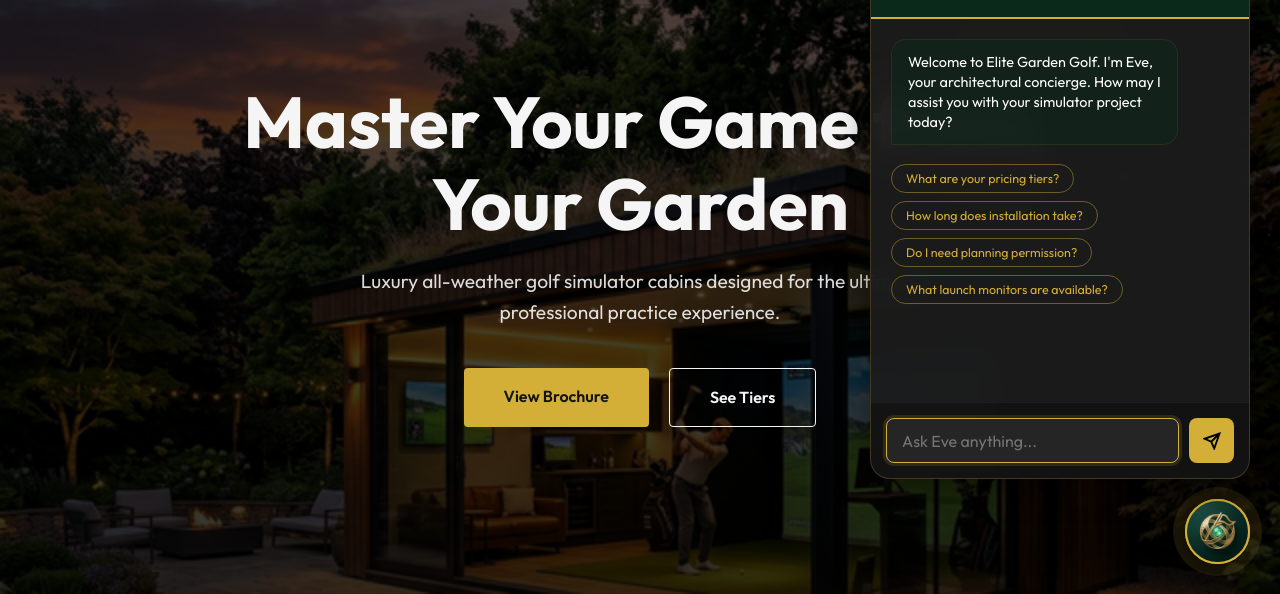
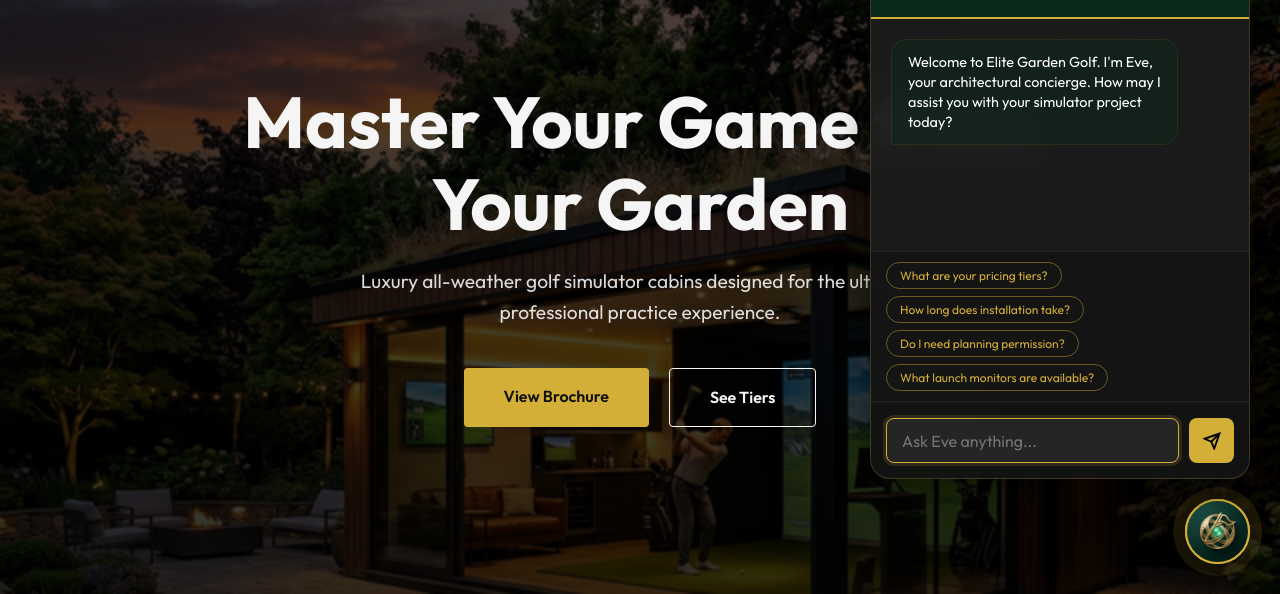
Before and after one commit to imyporter2003/elite-garden-golf, a website: page index.html in a window 1280 px wide. Both pictures are taken after a click on the element 1217 px from the left and 737 px from the top of the page. Shown: the part 206-800 px from the top of the page. Drawn offline with Linux system fonts and the light colour scheme.

Commit message:
Persistent FAQ chip tray in Eve chatbot

```diff
--- a/chatbot.css
+++ b/chatbot.css
@@ -277,12 +277,17 @@
     }
 }
 
-/* FAQ Quick-Reply Chips */
-.aria-faq-chips {
+/* FAQ Persistent Suggestion Tray */
+.aria-suggestions {
     display: flex;
     flex-wrap: wrap;
-    gap: 8px;
-    padding: 4px 0 8px 0;
+    gap: 7px;
+    padding: 10px 15px;
+    border-top: 1px solid rgba(255, 255, 255, 0.05);
+    border-bottom: 1px solid rgba(255, 255, 255, 0.05);
+    background: rgba(18, 18, 18, 0.6);
+    overflow-x: auto;
+    -webkit-overflow-scrolling: touch;
 }
 
 .aria-faq-chip {
@@ -292,10 +297,11 @@
     color: var(--aria-gold);
     cursor: pointer;
     font-family: 'Outfit', sans-serif;
-    font-size: 0.78rem;
-    padding: 6px 14px;
+    font-size: 0.75rem;
+    padding: 5px 13px;
     transition: background 0.2s ease, border-color 0.2s ease;
     white-space: nowrap;
+    flex-shrink: 0;
 }
 
 .aria-faq-chip:hover {
--- a/chatbot.js
+++ b/chatbot.js
@@ -28,7 +28,10 @@ class AriaChatbot {
     constructor() {
         this.isOpen = false;
         this.messages = [];
-        this.init();
+        this.createUI();
+        this.addEventListeners();
+        this.addWelcomeMessage();
+        this.renderFaqChips();
     }
 
     init() {
@@ -59,6 +62,7 @@ class AriaChatbot {
                     </div>
                 </div>
                 <div class="aria-messages" id="aria-messages"></div>
+                <div class="aria-suggestions" id="aria-suggestions"></div>
                 <div class="aria-input-area">
                     <input type="text" class="aria-input" id="aria-input" placeholder="Ask Eve anything...">
                     <button class="aria-send" id="aria-send">
@@ -73,6 +77,7 @@ class AriaChatbot {
             window: document.getElementById('aria-window'),
             close: document.getElementById('aria-close'),
             messages: document.getElementById('aria-messages'),
+            suggestions: document.getElementById('aria-suggestions'),
             input: document.getElementById('aria-input'),
             send: document.getElementById('aria-send')
         };
@@ -96,7 +101,6 @@ class AriaChatbot {
 
     addWelcomeMessage() {
         this.addMessage('ai', "Welcome to Elite Garden Golf. I'm Eve, your architectural concierge. How may I assist you with your simulator project today?");
-        this.renderFaqChips();
     }
 
     renderFaqChips() {
@@ -106,21 +110,18 @@ class AriaChatbot {
             'Do I need planning permission?',
             'What launch monitors are available?'
         ];
-        const chipsDiv = document.createElement('div');
-        chipsDiv.className = 'aria-faq-chips';
+        const tray = this.elements.suggestions;
+        tray.innerHTML = '';
         faqs.forEach(q => {
             const chip = document.createElement('button');
             chip.className = 'aria-faq-chip';
             chip.textContent = q;
             chip.onclick = () => {
-                chipsDiv.remove();
                 this.elements.input.value = q;
                 this.sendMessage();
             };
-            chipsDiv.appendChild(chip);
+            tray.appendChild(chip);
         });
-        this.elements.messages.appendChild(chipsDiv);
-        this.scrollToBottom();
     }
 
     addMessage(role, content) {
```
